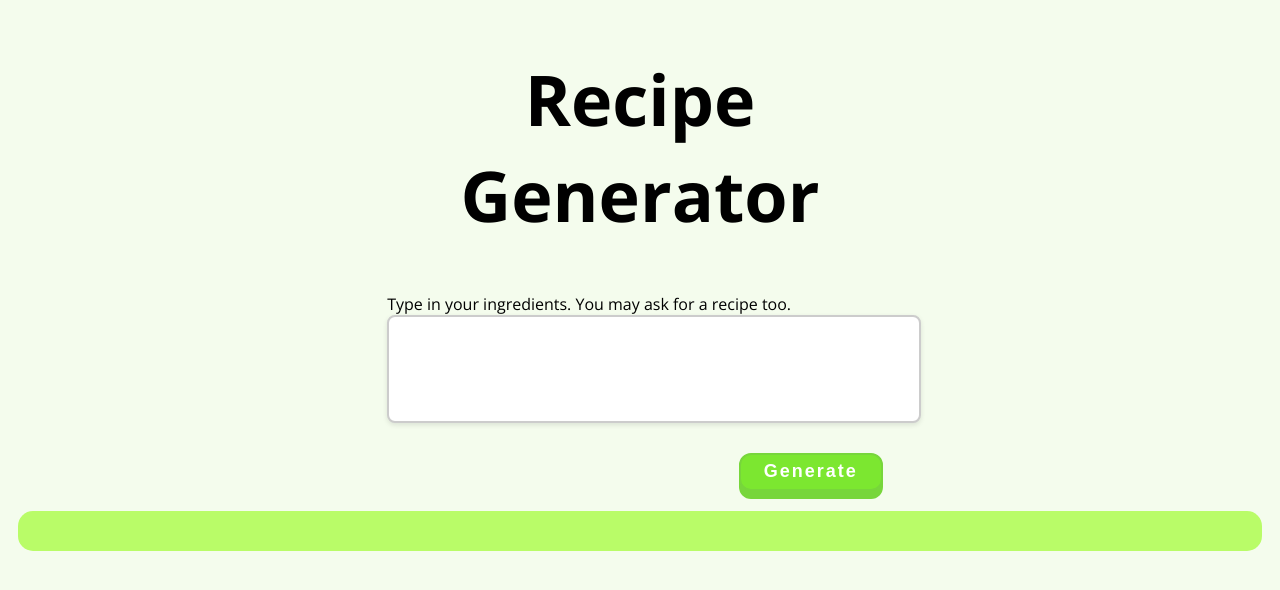
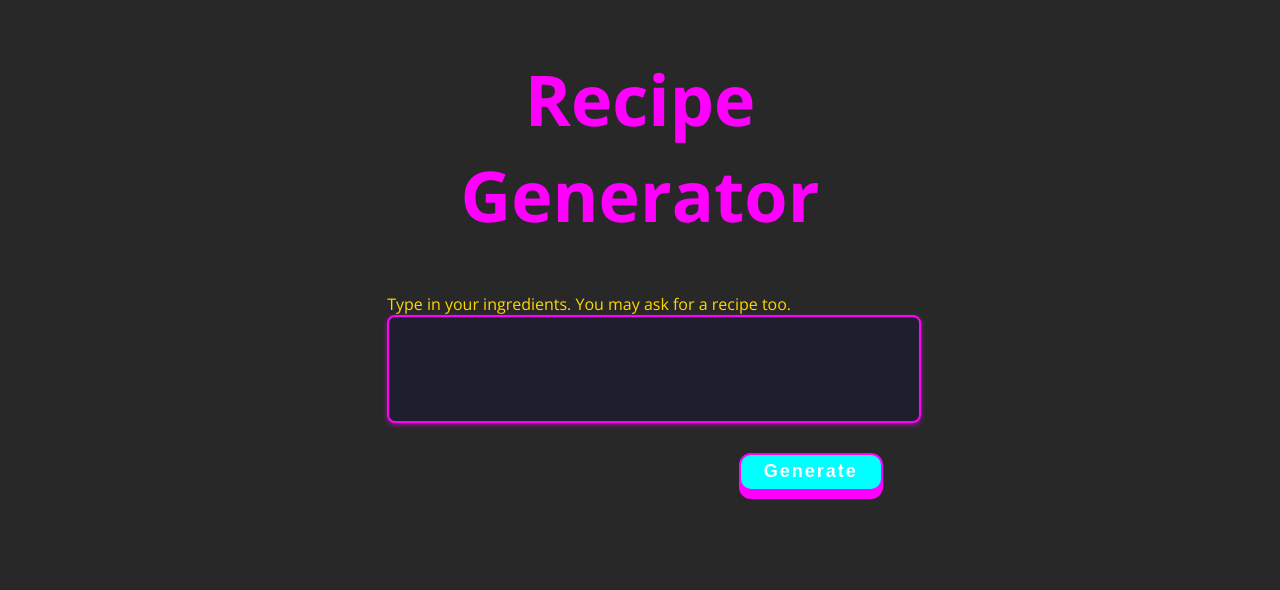
Before and after one commit to VictorJimenez3/AI-Recipe-Website, a Flask app: page / in a window 1280 px wide. Shown: the top 590 px of the page. Run offline with Flask 3, Linux system fonts and the light colour scheme.

Commit message:
I made the website fit the disco theme a lot more

```diff
--- a/app.py
+++ b/app.py
@@ -3,6 +3,12 @@ from pymongo import MongoClient
 from pymongo.server_api import ServerApi
 import json
 import google.generativeai as genai
+
+#Victor's Notes on inputs
+# - when the output ends in punctuation, the calories and allergens do not show.
+# When you ask it for a specific reciple while you also give igredients, it doesnt give that specific recipies, it gives random stuff from the ingredients.
+#when there are no alergens it says undefined, change this to none
+#also, sometimes it gives recipes with none of the igredients listed, its weird.
 
 # MongoDB connection
 uri = "mongodb+srv://vmj:RuEIzEBBBpqoWj13@cluster0.eulfz.mongodb.net/?retryWrites=true&w=majority&appName=Cluster0&tls=true"
--- a/templates/index.html
+++ b/templates/index.html
@@ -12,7 +12,7 @@
         html {
             font-family: "Open Sans", sans-serif;
             font-weight: 400; /* Default weight for body text */
-            background-color: #f4fced;
+            background-color: #282828; /* Silver background */
         }
 
         #rest-of-the-website {
@@ -26,36 +26,46 @@
             margin: 0;
             margin-top: 10%; /* Reset margin for better spacing */
             text-align: center;
+            color: #ff00ff; /* Neon pink */
         }
 
         #recipes {
             margin: 10px;
             border-radius: 15px;
-            background-color: rgb(185, 252, 104);
+            background-color: #282828; /* Dark background for recipe section */
             display: flex;
             padding: 20px;
             flex-wrap: wrap; /* Allow wrapping */
             justify-content: space-between; /* Space out items */
+            color: #00ffea; /* Neon cyan */
         }
 
         h2 {
             font-weight: 700; /* Weight for titles */
+            color: #ffd700; /* Gold titles */
         }
 
         h3 {
             font-weight: 600; /* Weight for subheadings */
+            color: #39ff14; /* Neon green */
         }
 
         .recipe {
             margin-bottom: 20px;
-            border: 1px solid #ccc;
+            border: 2px solid #ff00ff; /* Neon pink border */
             border-radius: 8px;
             padding: 10px;
-            background-color: #f5fee8; /* Light green background for individual recipes */
+            background-color: #8000ff; /* Vibrant purple background for individual recipes */
             flex: 1 1 calc(30% - 10px); /* Each recipe takes up about 30% of the container */
-            box-shadow: 0 2px 5px rgba(0, 0, 0, 0.1); /* Subtle shadow */
+            box-shadow: 0 4px 10px rgba(255, 0, 255, 0.6); /* Pink shadow */
             margin: 5px; /* Space between recipe items */
+            color: #fff; /* White text for readability */
         }
+
+        .recipe:hover {
+        box-shadow: 0 0 20px #ff00ff, 0 0 30px #00ffff;
+        }
+
 
         #textarea {
             margin-top: 50px;
@@ -65,22 +75,28 @@
             width: 100%;
             height: 80px; /* Increased height */
             padding: 12px; /* Added padding */
-            border: 2px solid #ccc; /* Border color */
+            border: 2px solid #ff00ff; /* Neon pink border */
             border-radius: 8px; /* Rounded corners */
-            box-shadow: 0 2px 5px rgba(0, 0, 0, 0.1); /* Subtle shadow */
+            box-shadow: 0 2px 5px rgba(255, 0, 255, 0.5); /* Pink shadow */
             font-size: 16px; /* Increased font size */
             transition: border-color 0.3s ease; /* Smooth transition */
+            background-color: #1e1e2f; /* Dark background for input box */
+            color: #fff; /* White text */
         }
 
         #ingredients:focus {
-            border-color: #7fff4d; /* Focus border color */
+            border-color: #00ffea; /* Neon cyan focus border */
             outline: none; /* Remove default outline */
-            box-shadow: 0 0 5px rgba(68, 207, 66, 0.5); /* Focus shadow */
+            box-shadow: 0 0 5px rgba(0, 255, 234, 0.5); /* Cyan shadow on focus */
+        }
+
+        #ingredients:hover {
+        box-shadow: 0 0 10px hsl(175, 100%, 50%); /* Neon glow */
         }
 
         .button {
-            --😀: #7ce730;
-            --😀😀: #77d63b;
+            --😀: #00ffff; /* Neon cyan */
+            --😀😀: #ff00ff; /* Neon pink */
             cursor: pointer;
             margin: 10px;
             width: 144px;
@@ -132,6 +148,8 @@
             }
         }
     </style>
+
+
     <script>
 function myFunction() {
     const ingredients = document.getElementById('ingredients').value;
@@ -226,11 +244,11 @@ function myFunction() {
 </head>
 
 <body>
-    <div id="rest-of-the-website">
-        <div class="container">
-            <h1 id="title" style="font-size: 70px;">Recipe Generator</h1>
-            <div id="textarea">
-                <label for="inputname" class="block text-gray-800 font-semibold text-sm">Type in your ingredients. You may ask for a recipe too.</label>
+    <div id="rest-of-the-website" class="container-fluid">
+        <div class="container py-5">
+            <h1 id="title" style="font-size: 70px;" class="text-center display-1">Recipe Generator</h1>
+            <div id="textarea" class="mt-4">
+                <label for="inputname" class="block text-gray-800 font-semibold text-sm" class="form-label" style="color: #ffd700">Type in your ingredients. You may ask for a recipe too.</label>
                 <div class="mt-2">
                     <input
                         type="text"
@@ -240,14 +258,14 @@ function myFunction() {
                     />
                 </div>
             </div>
-            <div id="center" style="display: flex; justify-content: flex-end; margin-top: 20px;">
+            <div id="center" style="display: flex; justify-content: flex-end; margin-top: 20px;" class="d-flex justify-content-end mt-3">
                 <strong>
                     <button class="button" onclick="myFunction()">Generate</button>
                 </strong>
             </div>
         </div>
     </div>
-    <div id="recipes"></div>
+    <div id="recipes" class="container d-flex flex-wrap justify-content-between"></div>
 </body>
 
 </html>
```
